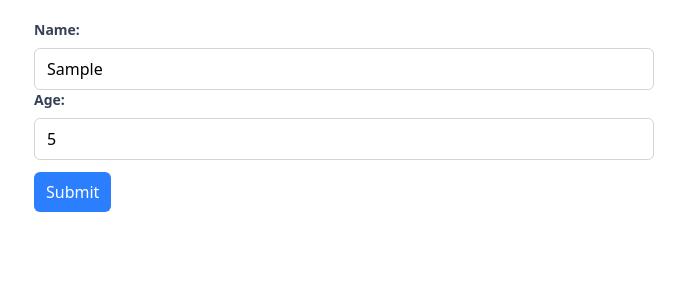
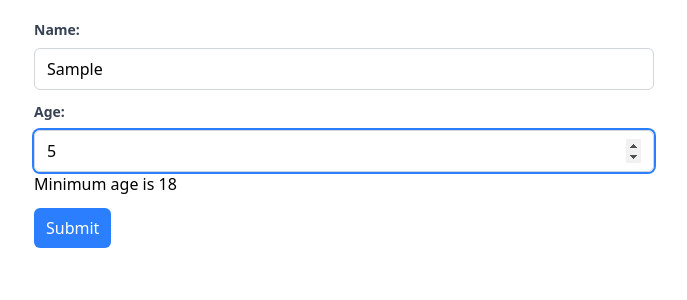
Before and after one commit to tn592/phimart-client, a React (Vite) app: page / in a window 1280 px wide. Both pictures are taken after typing "Sample", "5" into the empty fields and a click on the button "Submit". Shown: the top 300 px of the page, without its empty margins (296-983 px from the left). Built offline with nearby package versions, Linux system fonts and the light colour scheme.

Commit message:
30.5 done

```diff
--- a/src/components/HookForm.jsx
+++ b/src/components/HookForm.jsx
@@ -1,7 +1,12 @@
 import { useForm } from "react-hook-form";
 
 const HookForm = () => {
-	const { register, handleSubmit } = useForm();
+	const {
+		register,
+		handleSubmit,
+		formState: { errors },
+	} = useForm();
+	console.log(errors);
 	const onSubmit = (data) => {
 		console.log(data);
 	};
@@ -17,13 +22,21 @@ const HookForm = () => {
 						Name:
 					</label>
 					<input
-						{...register("name")}
+						{...register("name", { required: true, minLength: 5 })}
 						id="name"
 						type="text"
 						className="px-3 py-2 border border-gray-300
 						w-full focus:outline-none focus:ring-2
 						focus:ring-blue-500 rounded-md"
 					/>
+					{errors.name?.type == "required" && (
+						<span>This field required</span>
+					)}
+					{errors.name?.type == "minLength" && (
+						<span>Minimum length is 5</span>
+					)}
+				</div>
+				<div className="mb-3">
 					<label
 						className="block text-gray-700 text-sm font-bold mb-2"
 						htmlFor="age"
@@ -31,13 +44,19 @@ const HookForm = () => {
 						Age:
 					</label>
 					<input
-						{...register("age")}
+						{...register("age", { required: true, min: 18 })}
 						id="age"
 						type="number"
 						className="px-3 py-2 border border-gray-300
 						w-full focus:outline-none focus:ring-2
 						focus:ring-blue-500 rounded-md"
 					/>
+					{errors.age?.type == "required" && (
+						<span>This field required</span>
+					)}
+					{errors.age?.type == "min" && (
+						<span>Minimum age is 18</span>
+					)}
 				</div>
 				<button className="px-3 py-2 text-white bg-blue-500 rounded-md">
 					Submit
```
